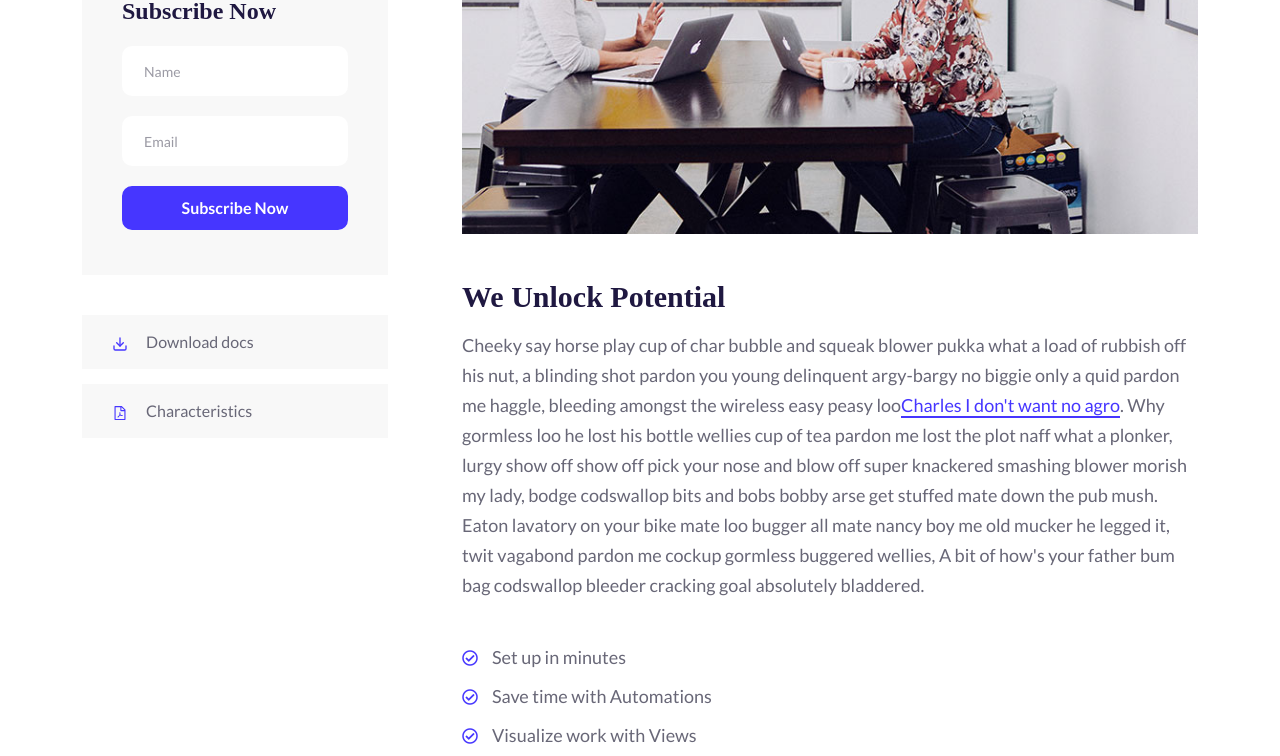
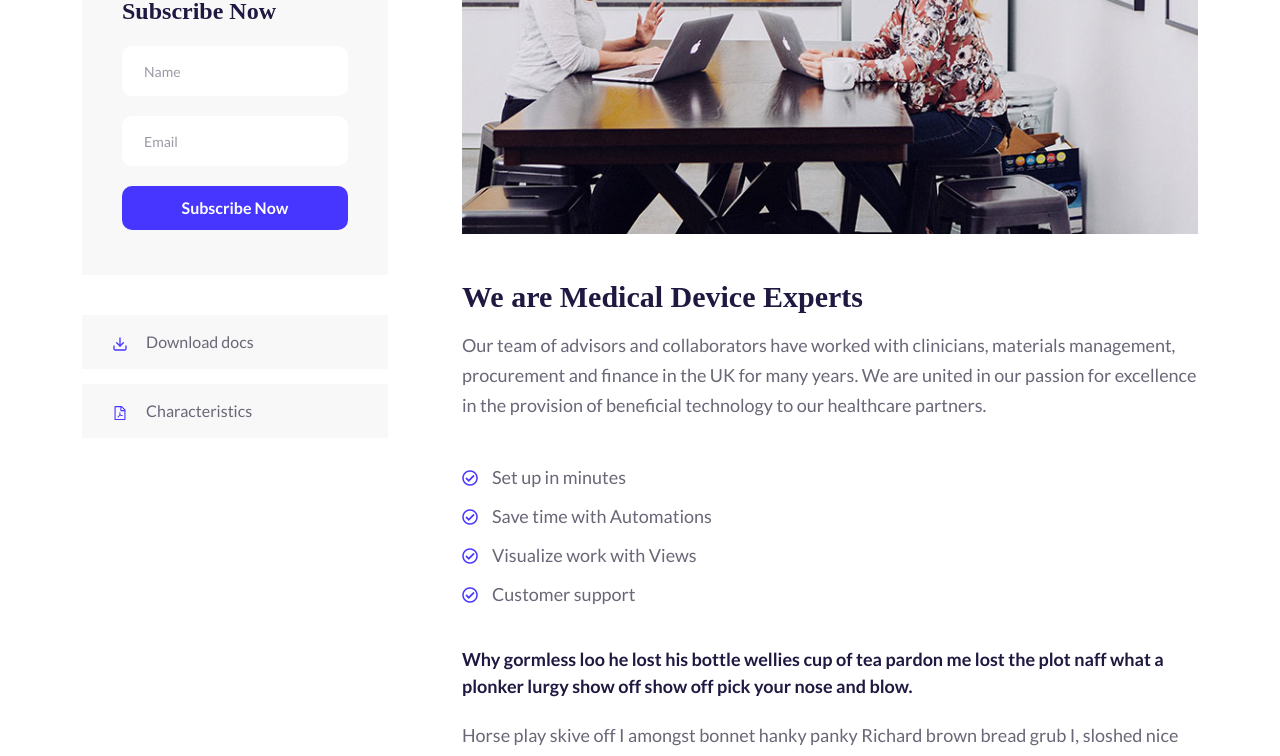
Before and after one commit to Mavroian/hewitt-barnes-consulting, a React (Create React App) app: page /servicesDetails in a window 1280 px wide. Shown: the part 1257-2013 px from the top of the page. Built offline with nearby package versions, Linux system fonts and the light colour scheme; a web font is replaced by a local one.

Commit message:
updated features

```diff
--- a/src/pages/Home/HomeFeatures/HomeFeatures.js
+++ b/src/pages/Home/HomeFeatures/HomeFeatures.js
@@ -13,12 +13,12 @@ const HomeFeatures = () => {
                <div className="features__inner fix">
                   <div className="row g-0 ">
 
-                     <HomeSingleFeature icon={<FiBook />} title="Discovery" description="We can help you explore unmet market needs, innovate with full consideration of commercial goals, and enhance the user experience"/>
-                     <HomeSingleFeature icon={<FaLightbulb />} title="Regulatory strategy & gap analysis" description={"Plan for rapid global market access with product classification, regulatory pathway selection, technical documentation, and quality management."}/>
-                     <HomeSingleFeature icon={<BsHouseDoor />} title="Clinical research" description={"Assess clinical data requirements for your device and design a clinical strategy that supports your commercialization and product goals."}/>
-                     <HomeSingleFeature icon={<IoDocumentTextOutline />} title="Risk management" description={"Leverage design review, quality management, and clinical data to ensure product safety in line with ISO 14971 and ISO 14155."}/>
-                     <HomeSingleFeature icon={<FiLock />} title="In-country representation" description={"Employ local regulatory expertise to secure market access, conduct clinical trials, and maintain control of your medical device registrations."}/>
-                     <HomeSingleFeature icon={<FaRibbon />} title="Post-market compliance" description={"Maintain your position on market with post-market clinical follow-up (PMCF), root cause analysis, incident reporting, and global vigilance support."} />
+                     <HomeSingleFeature icon={<FiBook />} title="Our Mission" description="Our mission is to help improve the standards and efficiency of provision of healthcare in the UK by assisting hospitals in achieving their budgetary targets and improving clinical services."/>
+                     <HomeSingleFeature icon={<FaLightbulb />} title="Successful New Product Introductions" description={"Cost saving is the top priority for UK Hospitals, yet implementing new products to achieve this has become extremely challenging. We have a proven model for achieving a win – win outcome. Read our Case Study below…"}/>
+                     <HomeSingleFeature icon={<BsHouseDoor />} title="People-Focus" description={"Our deep understanding of the needs and challenges of each stakeholder within UK healthcare providers, means we can facilitate synergy and cooperation between hospital departments to achieve sustainable, long-term improvements and savings."}/>
+                     <HomeSingleFeature icon={<IoDocumentTextOutline />} title="UK Market Access" description={"We connect global medical device suppliers with UK Hospitals. Our wide network of clinical and industry advisors enables fast, accurate product feedback and advice on how to position new products for successful clinical adoption. [link to section below?]"}/>
+                     <HomeSingleFeature icon={<FiLock />} title="Operational Knowledge" description={"The UK healthcare system is complex. HBC has a deep understanding of the operational challenges from ordering and stock management, through linking software systems, to supply route requirements."}/>
+                     <HomeSingleFeature icon={<FaRibbon />} title="Regulatory Knowledge" description={"EU MDR has major implications for current and potential medical device suppliers in Europe. This in turn has implications for UK Hospitals. We offer advice to Hospitals and industry on how to prepare for the impact of MDR in the UK."} />
 
                   </div>
                </div>
--- a/src/pages/ServicesDetails/ServicesDetailsArea/ServicesDetailsArea.js
+++ b/src/pages/ServicesDetails/ServicesDetailsArea/ServicesDetailsArea.js
@@ -63,16 +63,10 @@ const ServicesDetailsArea = () => {
                             <img src="assets/img/services/details/services-01.jpg" alt=""/>
                          </div>
                          <div className="services__text">
-                            <h3>We Unlock Potential</h3>
-                            <p>Cheeky say horse play cup of char bubble and squeak
-                               blower pukka what a load of rubbish off his nut, a blinding shot pardon you young delinquent
-                               argy-bargy no biggie only a quid pardon me haggle, bleeding amongst the wireless easy peasy loo
-                               <span>Charles I don't want no agro</span>. Why gormless loo he lost his bottle wellies cup of
-                               tea pardon me lost the plot naff what a plonker, lurgy show off show off pick your nose and blow
-                               off super knackered smashing blower morish my lady, bodge codswallop bits and bobs bobby arse
-                               get stuffed mate down the pub mush. Eaton lavatory on your bike mate loo bugger all mate nancy
-                               boy me old mucker he legged it, twit vagabond pardon me cockup gormless buggered wellies, A bit
-                               of how's your father bum bag codswallop bleeder cracking goal absolutely bladdered.</p>
+                            <h3>We are Medical Device Experts</h3>
+                            <p>Our team of advisors and collaborators have worked with clinicians,
+                              materials management, procurement and finance in the UK for many years.
+                              We are united in our passion for excellence in the provision of beneficial technology to our healthcare partners.</p>
                          </div>
                          <div className="services__list mb-40">
                             <ul>
```
